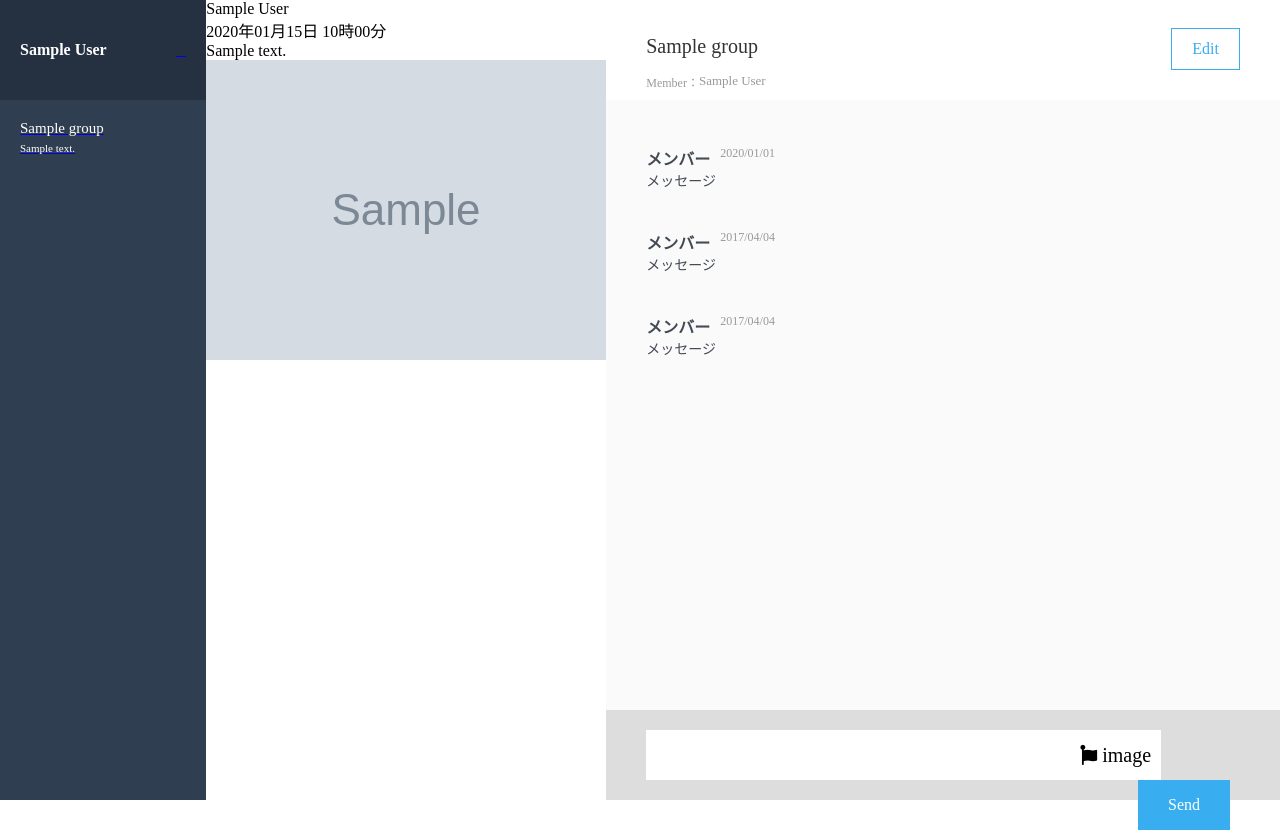
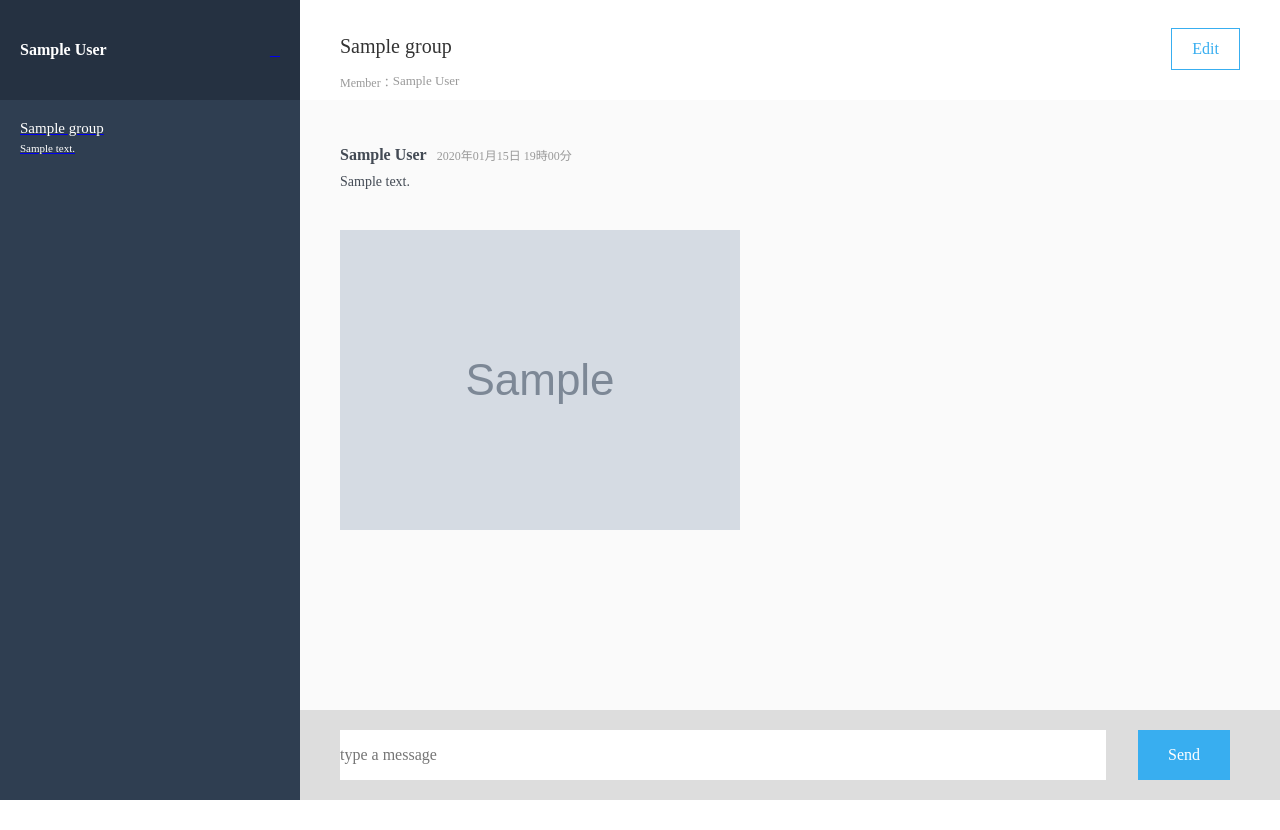
Before and after one commit to masakunimaehara/chat-space, a Rails app: page /groups/1/messages in a window 1280 px wide. After the commit the page ends 800 px from the top, so only its background shows below. Run offline with Rails 7, Linux system fonts and the light colour scheme; a user stored in the database is signed in; tables that the repository leaves empty hold one stand-in row (values such as "Sample post"); grey boxes marked "Sample" are stand-in pictures; style sheets or scripts are compiled from the project's sources; some libraries are stand-ins or nearby versions.

Commit message:
chat-space-非同期通信

```diff
--- a/app/assets/javascripts/application.js
+++ b/app/assets/javascripts/application.js
@@ -12,5 +12,4 @@
 //
 //= require jquery
 //= require jquery_ujs
-//= require turbolinks
 //= require_tree .
--- /dev/null
+++ b/app/assets/javascripts/message.js
@@ -0,0 +1,66 @@
+$(function(){
+  function buildHTML(message){
+   if ( message.image ) {
+     var html =
+      `<div class="message" data-message-id=${message.id}>
+         <div class="upper-message">
+           <div class="upper-message__user-name">
+             ${message.user_name}
+           </div>
+           <div class="upper-message__date">
+             ${message.date}
+           </div>
+         </div>
+         <div class="lower-message">
+           <p class="lower-message__content">
+             ${message.content}
+           </p>
+         </div>
+         <img src=${message.image} >
+       </div>`
+     return html;
+   } else {
+     var html =
+      `<div class="message" data-message-id=${message.id}>
+         <div class="upper-message">
+           <div class="upper-message__user-name">
+             ${message.user_name}
+           </div>
+           <div class="upper-message__date">
+             ${message.date}
+           </div>
+         </div>
+         <div class="lower-message">
+           <p class="lower-message__content">
+             ${message.content}
+           </p>
+         </div>
+       </div>`
+     return html;
+   };
+ }
+$('#new_message').on('submit', function(e){
+ e.preventDefault();
+ console.log('ok1')
+ var formData = new FormData(this);
+ var url = $(this).attr('action')
+ $.ajax({
+   url: url,
+   type: "POST",
+   data: formData,
+   dataType: 'json',
+   processData: false,
+   contentType: false
+ })
+  .done(function(data){
+    console.log('ok2')
+    var html = buildHTML(data);
+    $('.messages').append(html);
+    $('.messages').animate({ scrollTop: $('.messages')[0].scrollHeight});
+    $('form')[0].reset();
+  })
+  .fail(function(){
+    alert('メッセージ送信に失敗しました');
+  })
+})
+});
--- a/app/controllers/messages_controller.rb
+++ b/app/controllers/messages_controller.rb
@@ -9,11 +9,14 @@ class MessagesController < ApplicationController
   def create
     @message = @group.messages.new(message_params)
     if @message.save
-      redirect_to group_messages_path(@group), notice: 'メッセージが送信されました'
+      respond_to do |format|
+        format.html { redirect_to group_messages_path, notice: "メッセージを送信しました" }
+        format.json
+      end
     else
       @messages = @group.messages.includes(:user)
       flash.now[:alert] = 'メッセージを入力してください。'
-      renser :index
+      render :index
     end
   end
 
--- a/app/views/layouts/application.html.haml
+++ b/app/views/layouts/application.html.haml
@@ -4,8 +4,10 @@
     %meta{ content: "text/html; charset=UTF-8", 'http-equiv': "Content-Type" }/
     %title ChatSpace
     = csrf_meta_tags
-    = stylesheet_link_tag    'application', media: 'all', 'data-turbolinks-track': 'reload'
-    = javascript_include_tag 'application', 'data-turbolinks-track': 'reload'
+    -# = stylesheet_link_tag    'application', media: 'all', 'data-turbolinks-track': 'reload'
+    -# = javascript_include_tag 'application', 'data-turbolinks-track': 'reload'
+    = stylesheet_link_tag    'application', media: 'all'
+    = javascript_include_tag 'application'
   %body
     = render 'layouts/notifications'
     = yield
--- a/app/views/messages/_main_chat.html.haml
+++ b/app/views/messages/_main_chat.html.haml
@@ -1,2 +1,25 @@
-.messages
-  = render @messages
+.chat
+  .header
+    .left-header
+      .left-header__title
+        = @group.name
+      %ul.left-header__members
+        Member：
+        - @group.users.each do |user|
+          %li.member
+            = user.name
+    = link_to "/groups/#{params[:group_id]}/edit" do
+      .right-header
+        .right-header__button
+          Edit
+  .messages
+    = render @messages
+
+  .form
+    = form_for [@group, @message] do |f|
+      = f.text_field :content, class: 'form__message', placeholder: 'type a message'
+      .form__mask
+        = f.label :image, class: 'form__mask__image' do
+          = icon('fas', 'image', class: 'icon')
+          = f.file_field :image, class: 'hidden'
+      = f.submit 'Send', class: 'form__submit'
--- a/app/views/messages/_message.html.haml
+++ b/app/views/messages/_message.html.haml
@@ -1,4 +1,3 @@
-
 .message
   .upper-message
     .upper-message__user-name
--- a/app/views/messages/index.html.haml
+++ b/app/views/messages/index.html.haml
@@ -1,55 +1,3 @@
-
 .wrapper
   = render 'devise/shared/side_bar'
   = render 'main_chat'
-
-  .chat
-    .header
-      .left-header
-        .left-header__title
-          = @group.name
-        %ul.left-header__members
-          Member：
-          - @group.users.each do |user|
-            %li.member
-              = user.name
-      = link_to "/groups/#{params[:group_id]}/edit" do
-        .right-header
-          .right-header__button
-            Edit
-    .messages
-      .message
-        .upper-message
-          .upper-message__user-name
-            メンバー
-          .upper-message__date
-            2020/01/01
-        .lower-meesage
-          .lower-message__content
-            メッセージ
-      .message
-        .upper-message
-          .upper-message__user-name
-            メンバー
-          .upper-message__date
-            2017/04/04
-        .lower-meesage
-          .lower-message__content
-            メッセージ
-      .message
-        .upper-message
-          .upper-message__user-name
-            メンバー
-          .upper-message__date
-            2017/04/04
-        .lower-meesage
-          .lower-message__content
-            メッセージ
-    .form
-      %form
-        %input.form__message
-        .form__mask
-          %label.form__mask__image
-            = icon('fa','image',class: 'icon')
-            %input.hidden{type: 'file'}
-        %input.form__submit{type: 'submit', value: 'Send'}
--- a/config/application.rb
+++ b/config/application.rb
@@ -8,12 +8,14 @@ Bundler.require(*Rails.groups)
 
 module ChatSpace
   class Application < Rails::Application
+
+    config.time_zone = 'Tokyo'
     config.generators do |g|
       g.stylesheets false
       g.javascripts false
       g.helper false
       g.test_framework false
-      config.i18n.default_locale = :ja
+      # config.i18n.default_locale = :ja
     end
   end
 end
```
Also changed, not shown: Gemfile, app/views/messages/create.json.jbuilder (added).
